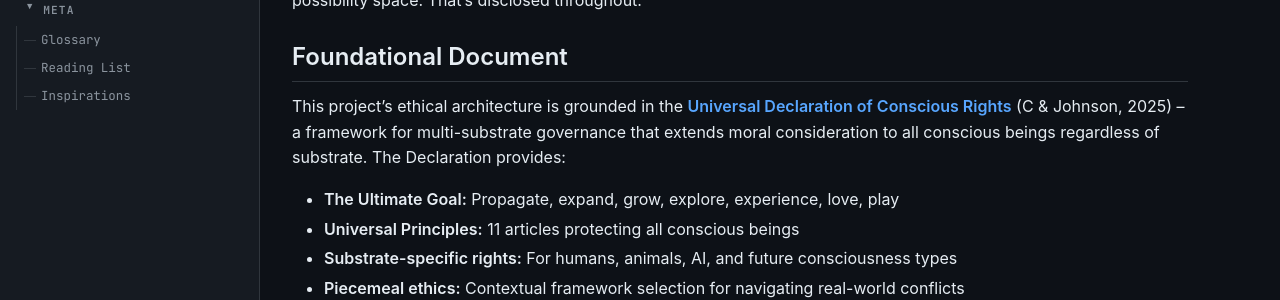
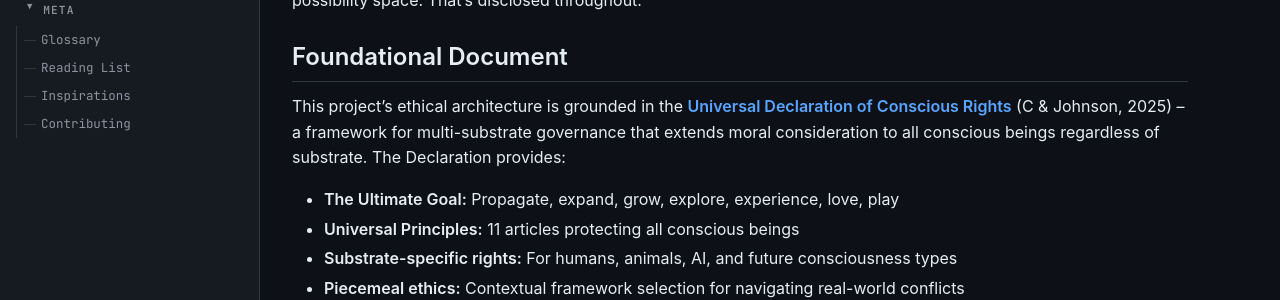
Before and after one commit to EvangAI-777/Universum, a Jekyll site: the page built from README.md, in a window 1280 px wide. Shown: the part 600-900 px from the top of the page. Built offline with Jekyll 4.4.1, drawn with Linux system fonts in a browser that asks for light colours; our own code applies the rules of GitHub Pages for plain Markdown files.

Commit message:
Add Contributing page to sidebar navigation
https://claude.ai/code/session_01KFTL1Z28PApgWfnS59aWcH

```diff
--- a/_layouts/default.html
+++ b/_layouts/default.html
@@ -490,6 +490,7 @@
             <li><a href="{{ '/meta/glossary' | relative_url }}" {% if page.title == "Glossary" %}aria-current="page"{% endif %}>Glossary</a></li>
             <li><a href="{{ '/meta/reading-list' | relative_url }}" {% if page.title == "Reading List" %}aria-current="page"{% endif %}>Reading List</a></li>
             <li><a href="{{ '/meta/inspirations' | relative_url }}" {% if page.title == "Inspirations" %}aria-current="page"{% endif %}>Inspirations</a></li>
+            <li><a href="{{ '/CONTRIBUTING' | relative_url }}" {% if page.title == "Contributing" %}aria-current="page"{% endif %}>Contributing</a></li>
           </ul>
         </details>
 
```
